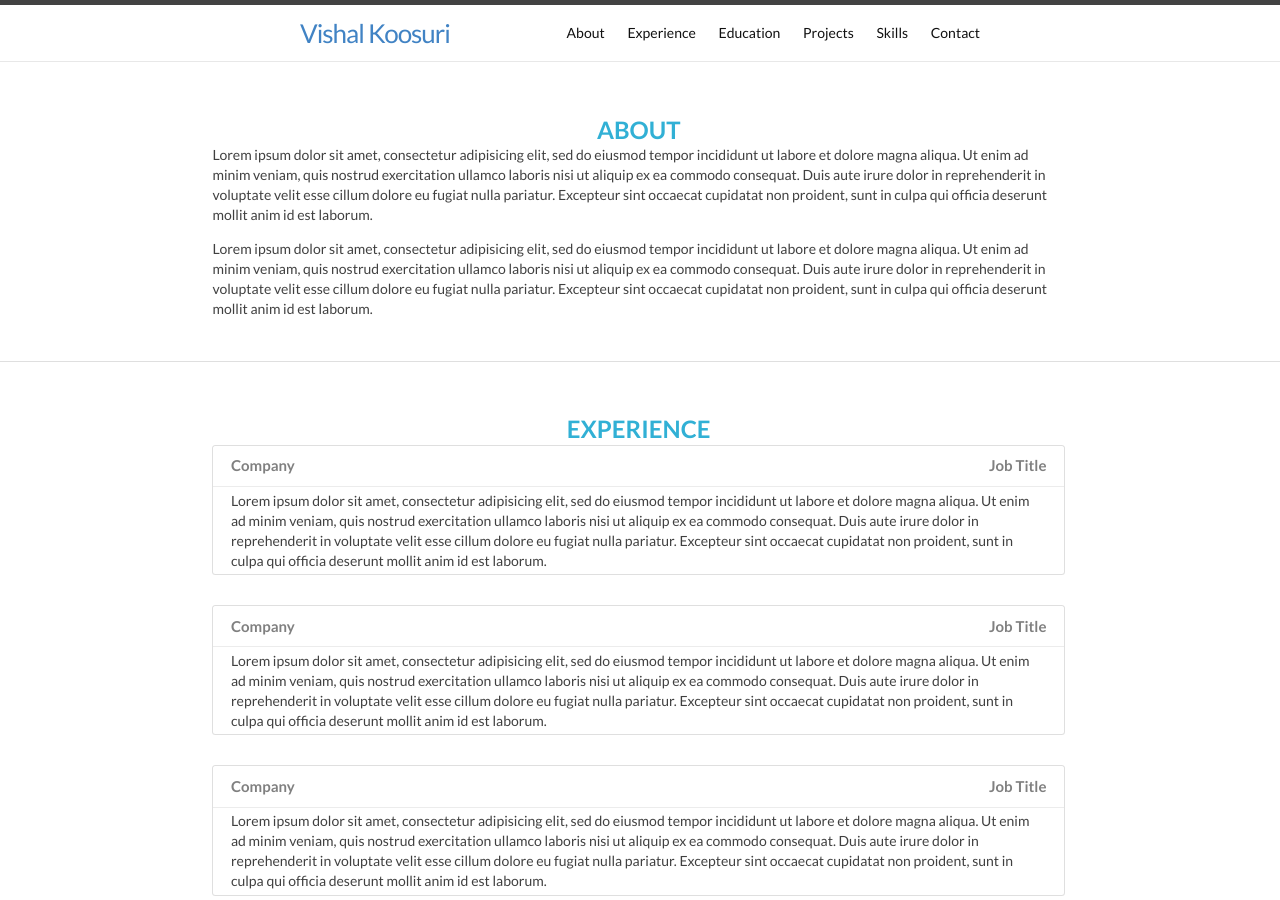
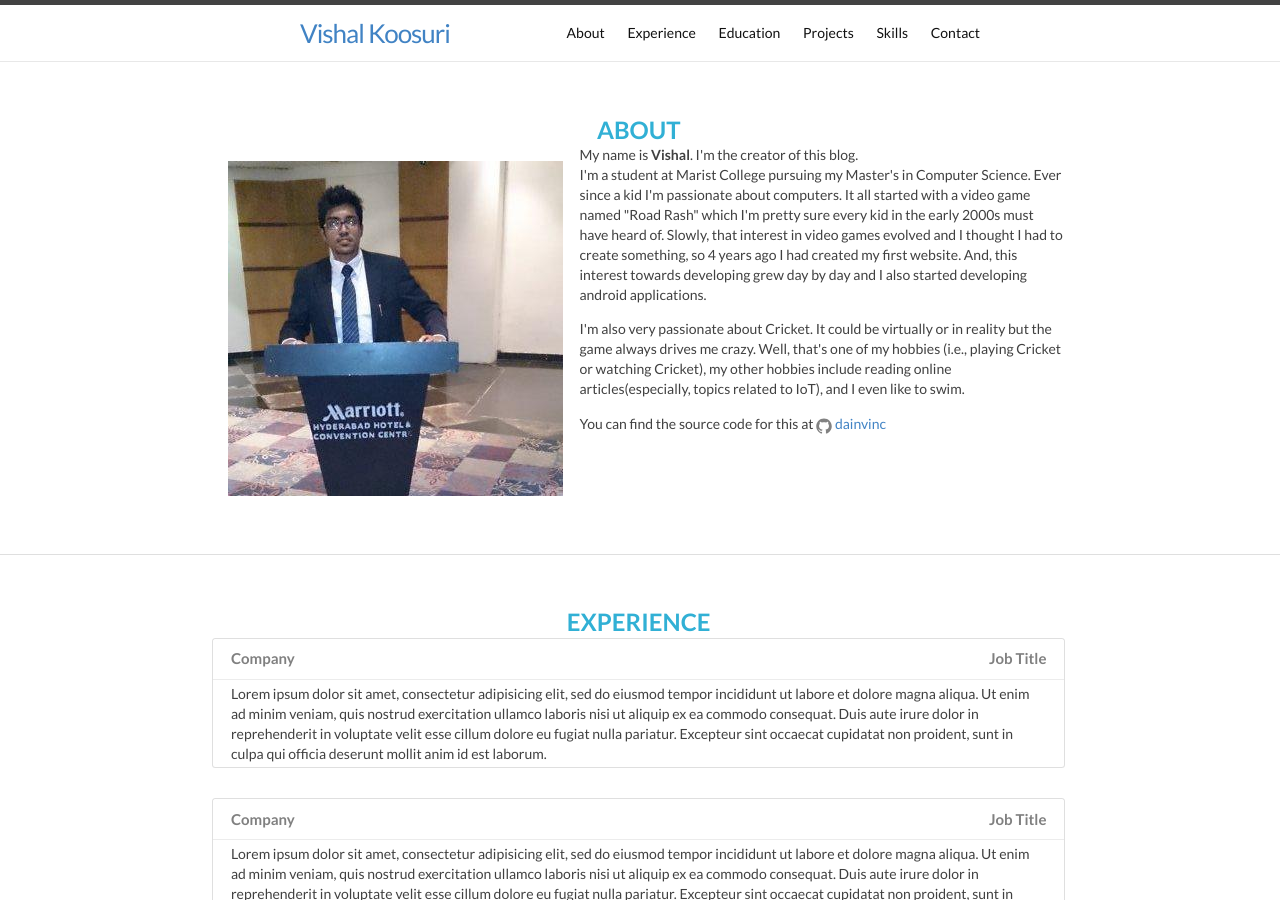
Before and after one commit to dainvinc/dainvinc.github.io, a Jekyll site: the page built from home.html, in a window 1280 px wide and 900 px high. Built offline with Jekyll 4.4.1, drawn with Linux system fonts in a browser that asks for light colours; nearby versions of some CDN libraries.

Commit message:
Updated my bio

```diff
--- a/home.html
+++ b/home.html
@@ -43,8 +43,23 @@
             <h2>About</h2>
           </div>
           <div class="content-body">
-            <p>Lorem ipsum dolor sit amet, consectetur adipisicing elit, sed do eiusmod tempor incididunt ut labore et dolore magna aliqua. Ut enim ad minim veniam, quis nostrud exercitation ullamco laboris nisi ut aliquip ex ea commodo consequat. Duis aute irure dolor in reprehenderit in voluptate velit esse cillum dolore eu fugiat nulla pariatur. Excepteur sint occaecat cupidatat non proident, sunt in culpa qui officia deserunt mollit anim id est laborum.</p>
-            <p>Lorem ipsum dolor sit amet, consectetur adipisicing elit, sed do eiusmod tempor incididunt ut labore et dolore magna aliqua. Ut enim ad minim veniam, quis nostrud exercitation ullamco laboris nisi ut aliquip ex ea commodo consequat. Duis aute irure dolor in reprehenderit in voluptate velit esse cillum dolore eu fugiat nulla pariatur. Excepteur sint occaecat cupidatat non proident, sunt in culpa qui officia deserunt mollit anim id est laborum.</p>
+            <img class="profile-picture" src="images/vishal.jpg" alt="Vishal's image">
+
+            <p>My name is <strong>Vishal</strong>. I'm the creator of this blog. <br/>
+            I'm a student at Marist College pursuing my Master's in Computer Science.
+            Ever since a kid I'm passionate about computers. It all started with a video
+            game named "Road Rash" which I'm pretty sure every kid in the early 2000s
+            must have heard of. Slowly, that interest in video games evolved and I
+            thought I had to create something, so 4 years ago I had created my first
+            website. And, this interest towards developing grew day by day and I also
+            started developing android applications. </p>
+            <p>I'm also very passionate about Cricket. It could be virtually or
+            in reality but the game always drives me crazy. Well, that's one of my hobbies
+            (i.e., playing Cricket or watching Cricket), my other hobbies include reading
+            online articles(especially, topics related to IoT), and I even like to swim.</p>
+
+            You can find the source code for this at
+            {% include icon-github.html username="dainvinc" %}
           </div>
         </div>
         <div class="side-content"></div>
```
